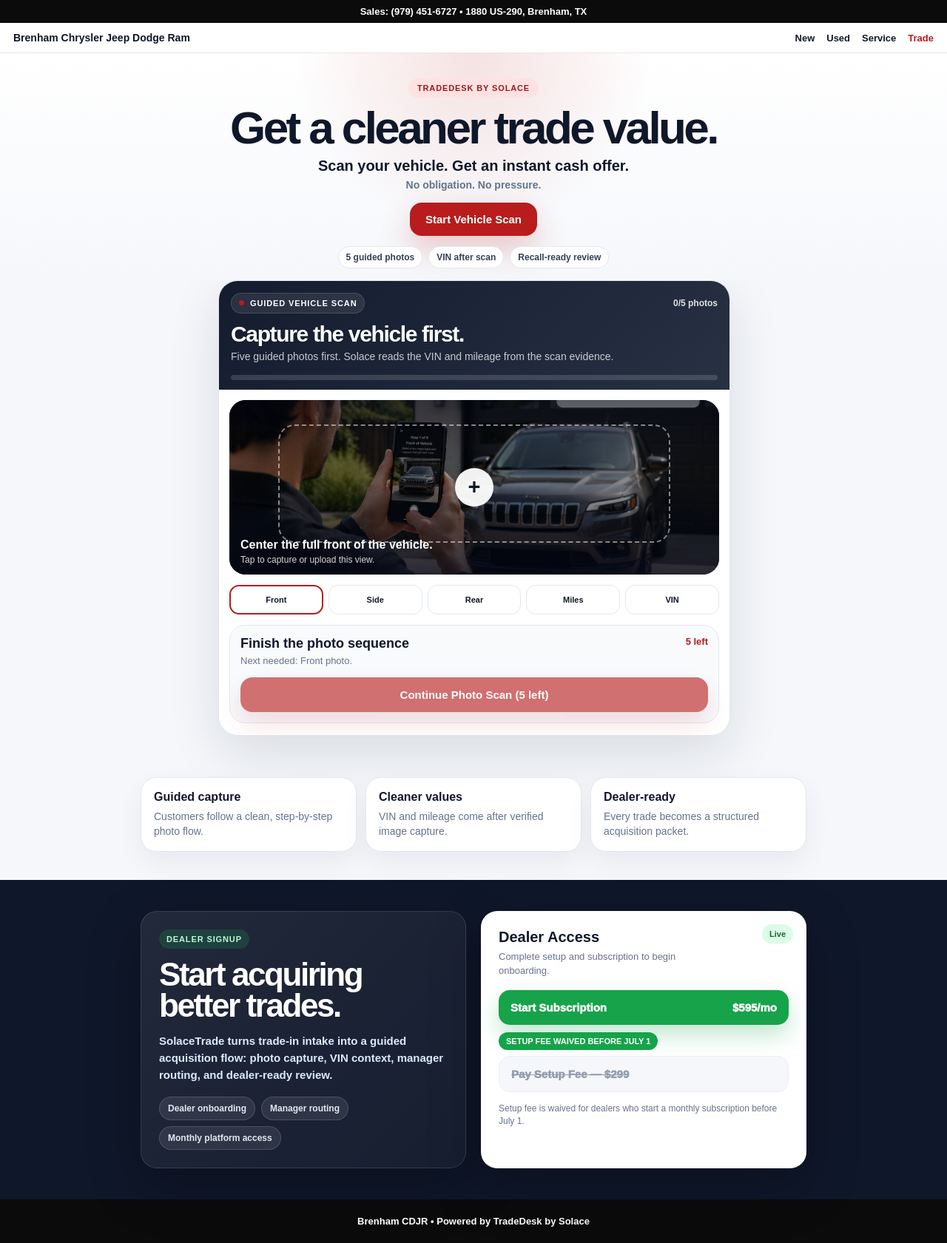
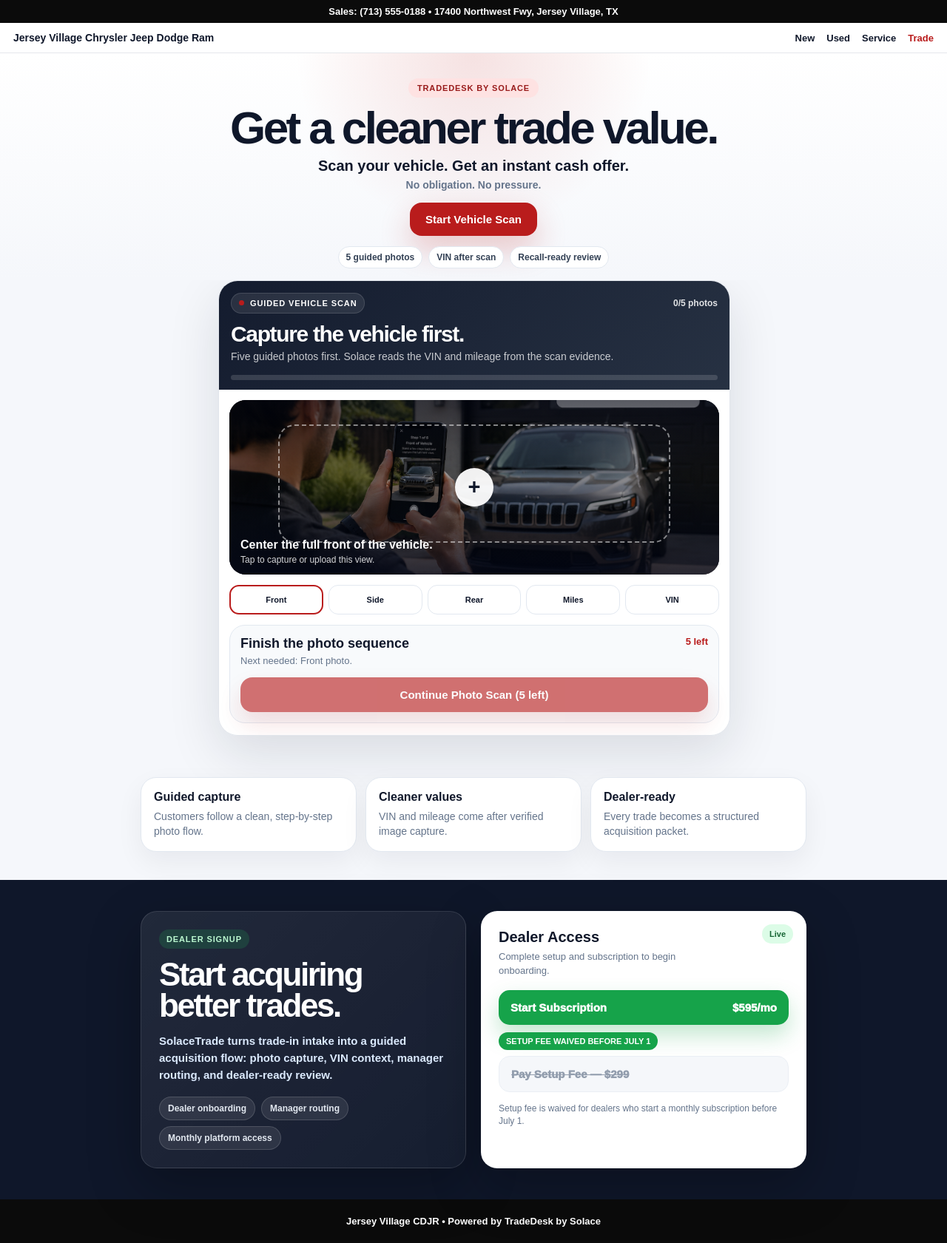
Before and after one commit to zlomke76-del/solacetrade, a Next.js app: page / in a window 1280 px wide. Shown: the whole page at 74% size. Built offline with nearby package versions, Linux system fonts and the light colour scheme.

Commit message:
Update page.tsx

```diff
--- a/app/page.tsx
+++ b/app/page.tsx
@@ -22,7 +22,7 @@
           textAlign: "center",
         }}
       >
-        Sales: (979) 451-6727 • 1880 US-290, Brenham, TX
+        Sales: (713) 555-0188 • 17400 Northwest Fwy, Jersey Village, TX
       </div>
 
       <header
@@ -39,7 +39,7 @@
           zIndex: 20,
         }}
       >
-        <strong style={{ fontSize: 14 }}>Brenham Chrysler Jeep Dodge Ram</strong>
+        <strong style={{ fontSize: 14 }}>Jersey Village Chrysler Jeep Dodge Ram</strong>
         <nav style={{ display: "flex", gap: 16, fontSize: 13, fontWeight: 900 }}>
           <span>New</span>
           <span>Used</span>
@@ -155,7 +155,7 @@
         id="vehicle-scan"
         style={{ maxWidth: 690, margin: "0 auto", padding: "0 14px 32px" }}
       >
-        <TradeDesk mode="customer" dealerSlug="brenhamcdjr" />
+        <TradeDesk mode="customer" dealerSlug="jerseyvillagecdjr" />
       </section>
 
       <section style={{ padding: "24px 18px 38px" }}>
@@ -334,7 +334,6 @@
             </a>
 
             <div style={{ marginTop: 10 }}>
-  {/* WAIVER BADGE */}
               <div
                 style={{
                   background: "#16a34a",
@@ -350,10 +349,10 @@
                 SETUP FEE WAIVED BEFORE JULY 1
               </div>
 
-  {/* BUTTON (DIMMED) */}
               <a
                 href="https://buy.stripe.com/5kQ5kE6PNfxo4G97MmcV201"
                 target="_blank"
+                rel="noreferrer"
                 style={{
                   ...secondaryBtn,
                   background: "#f1f5f9",
@@ -391,7 +390,7 @@
           fontWeight: 800,
         }}
       >
-        Brenham CDJR • Powered by TradeDesk by Solace
+        Jersey Village CDJR • Powered by TradeDesk by Solace
       </footer>
     </main>
   );
```
Lines whose indentation alone changed are shown as unchanged.
